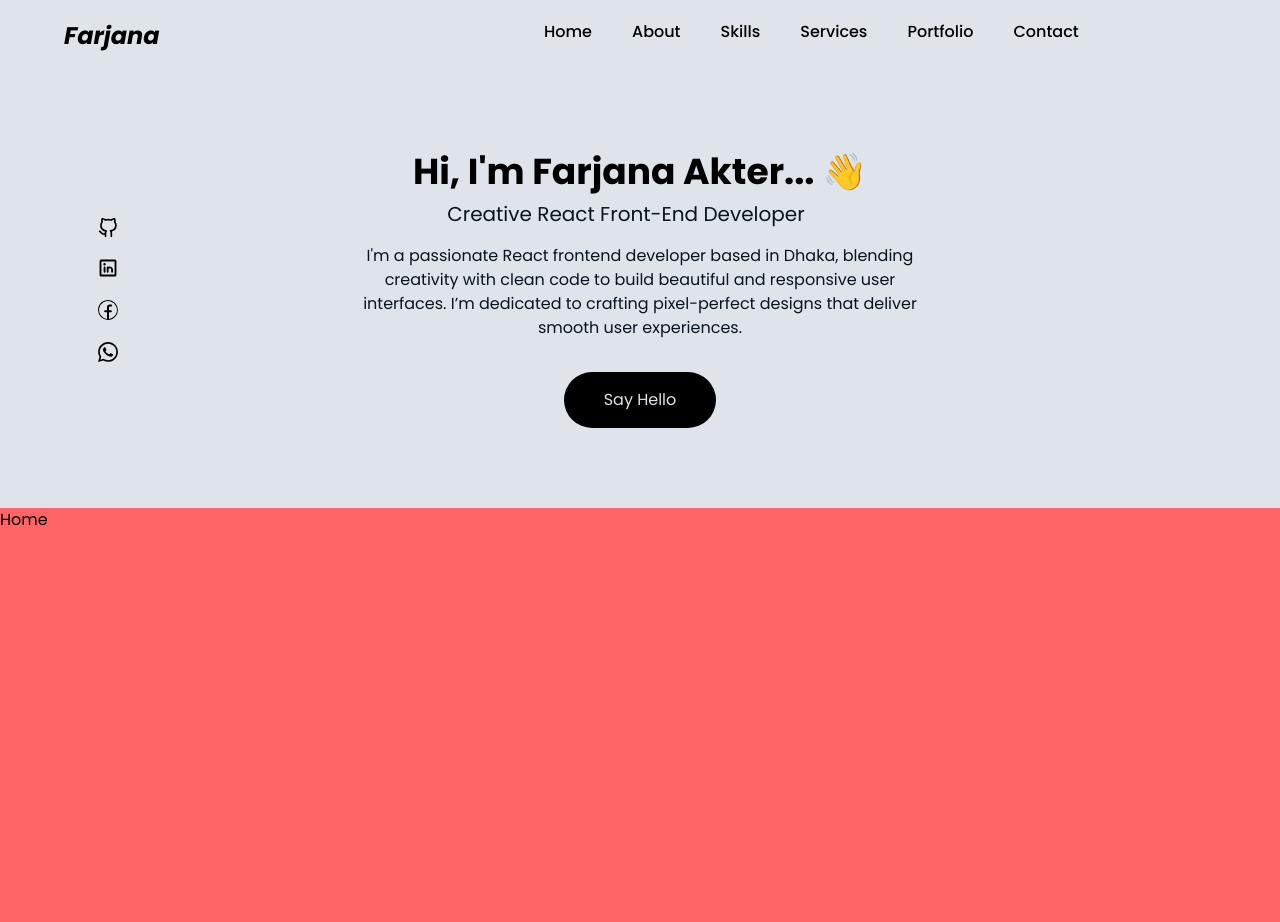
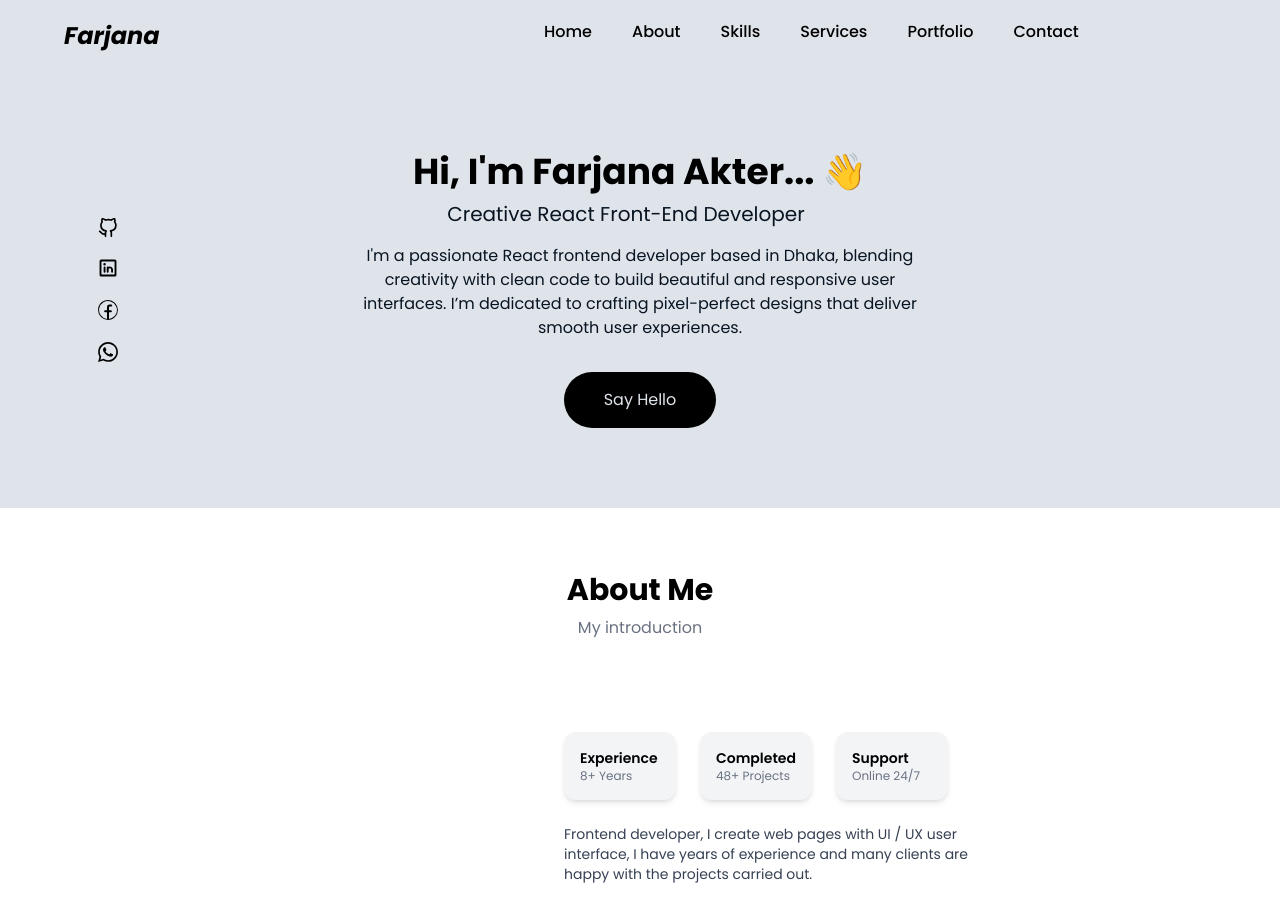
Before and after one commit to farzanacoder/my-portfolio, a React (Vite) app: page / in a window 1280 px wide. Shown: the top 922 px of the page. Built offline with nearby package versions, Linux system fonts and the light colour scheme.

Commit message:
About part added

```diff
--- a/src/layouts/About.jsx
+++ b/src/layouts/About.jsx
@@ -1,10 +1,50 @@
-import React from 'react'
+import React from "react";
+import Button from "../components/Button";
 
 const About = () => {
+
+
   return (
-      <div className='h-200 bg-red-400'>Home</div>
+    <section className="bg-white text-black py-16 px-4 md:px-20">
+      <div className="max-w-5xl mx-auto">
+        <h2 className="text-3xl font-bold text-center mb-2">About Me</h2>
+        <p className="text-center text-gray-500 mb-10">My introduction</p>
 
-  )
-}
+        <div className="flex flex-col md:flex-row items-center justify-center gap-10">
+
+          <div className="rounded-xl overflow-hidden w-64 h-64">
+            <img src="" alt="" />
+          </div>
+
+          <div className="flex flex-col gap-6 text-center md:text-left">
+            <div className="flex justify-center md:justify-start gap-6">
+              <div className="bg-gray-100 p-4 rounded-xl shadow-md w-28">
+                <p className="font-semibold text-sm">Experience</p>
+                <p className="text-xs text-gray-500">8+ Years</p>
+              </div>
+              <div className="bg-gray-100 p-4 rounded-xl shadow-md w-28">
+                <p className="font-semibold text-sm">Completed</p>
+                <p className="text-xs text-gray-500">48+ Projects</p>
+              </div>
+              <div className="bg-gray-100 p-4 rounded-xl shadow-md w-28">
+                <p className="font-semibold text-sm">Support</p>
+                <p className="text-xs text-gray-500">Online 24/7</p>
+              </div>
+            </div>
+
+
+            <p className="max-w-md text-sm text-gray-700">
+              Frontend developer, I create web pages with UI / UX user interface,
+              I have years of experience and many clients are happy with the
+              projects carried out.
+            </p>
+
+
+          </div>
+        </div>
+      </div>
+    </section>
+  );
+};
 
 export default About
```
